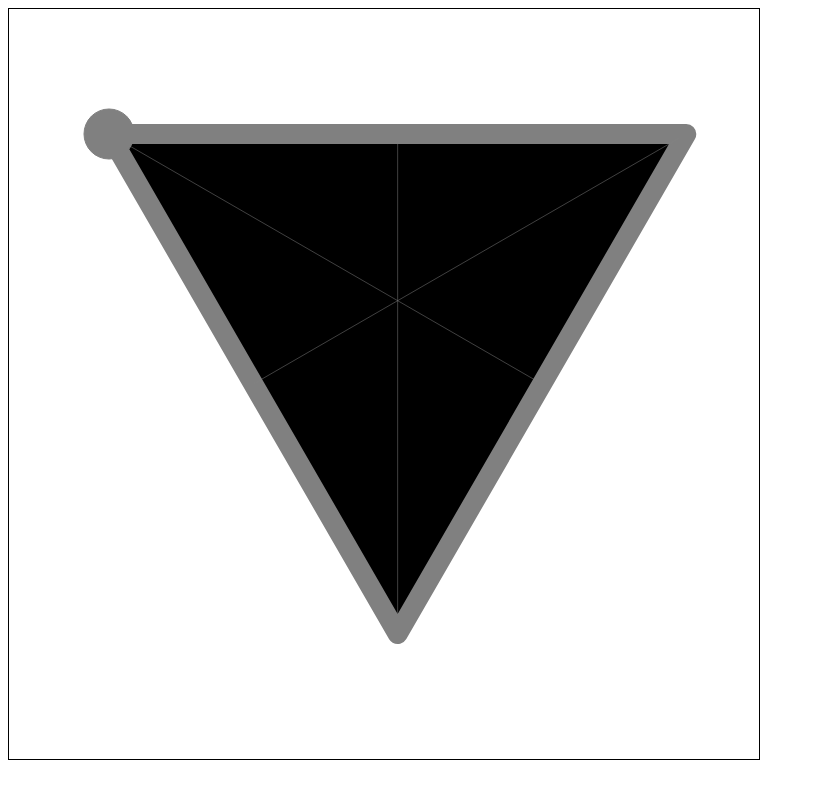
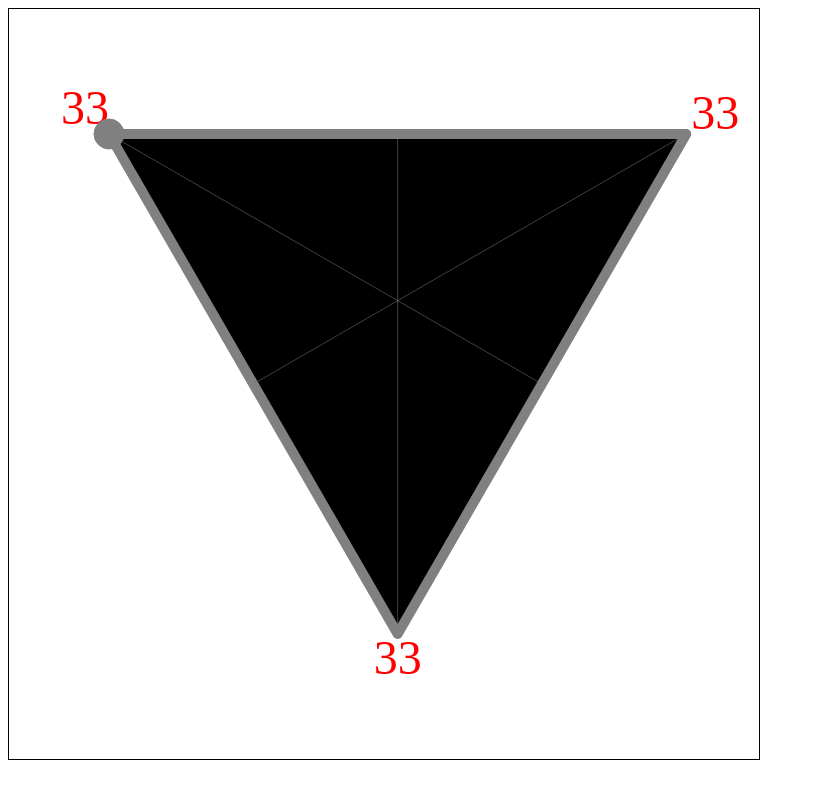
Before and after one commit to thedeveloloper/triangle-selector, a React (Create React App) app: page / in a window 1280 px wide. Shown: the whole page, without its empty margins (0-815 px from the left). Built offline with nearby package versions, Linux system fonts and the light colour scheme.

Commit message:
good stuff

```diff
--- a/src/TriangleSelector/Selector.js
+++ b/src/TriangleSelector/Selector.js
@@ -1,9 +1,12 @@
-import { useRef, useState } from "react";
-import { pointInTriangle } from "./math";
+import { useContext, useRef, useState } from "react";
+import { distanceToLine, pointInTriangle, sigmoid } from "./math";
 import "./Selector.css";
+import { TriangleSelectorContext } from "./TriangleSelectorContext";
 
 function Selector({ ...props }) {
   const { points, offset } = props;
+
+  const { setValues } = useContext(TriangleSelectorContext);
 
   const [position, setPosition] = useState({
     x: offset.x,
@@ -25,14 +28,19 @@ function Selector({ ...props }) {
         xOffset: position.x - xDiff - offset.x,
         yOffset: position.y - yDiff - offset.y,
       };
-      console.log({
-        x: mouseLocation.xOffset,
-        y: mouseLocation.yOffset,
-        inTriangle: pointInTriangle(...points, {
-          x: mouseLocation.x,
-          y: mouseLocation.y,
-        }),
+
+      setValues({
+        a: Math.round(
+          sigmoid(distanceToLine(points[0], points[1], position), 0, 500) * 100
+        ),
+        b: Math.round(
+          sigmoid(distanceToLine(points[1], points[2], position), 0, 500) * 100
+        ),
+        c: Math.round(
+          sigmoid(distanceToLine(points[2], points[0], position), 0, 500) * 100
+        ),
       });
+
       return mouseLocation;
     });
   });
@@ -61,7 +69,7 @@ function Selector({ ...props }) {
       <circle
         cx={position.x}
         cy={position.y}
-        r={25}
+        r={15}
         fill="grey"
         stroke="grey"
         strokeWidth="1"
--- a/src/TriangleSelector/Triangle.css
+++ b/src/TriangleSelector/Triangle.css
@@ -1,9 +1,5 @@
-.svg-triangle {
-  /*   border: 1px solid gray; */
-}
-
 .svg-triangle path {
-  stroke-width: 20;
+  stroke-width: 10;
   stroke: grey;
   stroke-linejoin: round;
   stroke-linecap: round;
--- a/src/TriangleSelector/Triangle.js
+++ b/src/TriangleSelector/Triangle.js
@@ -1,7 +1,13 @@
+import { useContext } from "react";
 import "./Triangle.css";
+import { TriangleSelectorContext } from "./TriangleSelectorContext";
 
 function Triangle({ children, ...props }) {
   const { points, midpoints } = props;
+
+  const { values } = useContext(TriangleSelectorContext);
+
+  console.log(values);
 
   return (
     <svg
@@ -17,6 +23,32 @@ function Triangle({ children, ...props }) {
           .map((coord) => Object.values(coord).join(","))
           .join(" ")} z`}
       />
+
+      <text
+        x={points[2].x - 24}
+        y={points[2].y + 40}
+        fontSize="3em"
+        style={{ fill: "red" }}
+      >
+        {values.a}
+      </text>
+      <text
+        x={points[0].x - 48}
+        y={points[0].y - 10}
+        fontSize="3em"
+        style={{ fill: "red" }}
+      >
+        {values.b}
+      </text>
+      <text
+        x={points[1].x + 5}
+        y={points[1].y - 5}
+        fontSize="3em"
+        style={{ fill: "red" }}
+      >
+        {values.c}
+      </text>
+
       {[...Array(3)].map((_, i) => (
         <line
           key={i}
--- a/src/TriangleSelector/TriangleSelector.js
+++ b/src/TriangleSelector/TriangleSelector.js
@@ -1,6 +1,7 @@
 import { calculateMidpoint } from "./math";
 import Selector from "./Selector";
 import Triangle from "./Triangle";
+import { TriangleSelectorContextProvider } from "./TriangleSelectorContext";
 
 function TriangleSelector() {
   const scale = 5;
@@ -22,12 +23,12 @@ function TriangleSelector() {
     midpoints.push({ x: midpoint[0], y: midpoint[1] });
   }
 
-  console.log(midpoints);
-
   return (
-    <Triangle points={points} midpoints={midpoints}>
-      <Selector points={points} offset={offset} />
-    </Triangle>
+    <TriangleSelectorContextProvider>
+      <Triangle points={points} midpoints={midpoints}>
+        <Selector points={points} offset={offset} />
+      </Triangle>
+    </TriangleSelectorContextProvider>
   );
 }
 
--- /dev/null
+++ b/src/TriangleSelector/TriangleSelectorContext.js
@@ -0,0 +1,14 @@
+import { createContext, useState } from "react";
+
+const TriangleSelectorContext = createContext({});
+
+const TriangleSelectorContextProvider = ({ children }) => {
+  const [values, setValues] = useState({ a: 33, b: 33, c: 33 });
+  return (
+    <TriangleSelectorContext.Provider value={{ values, setValues }}>
+      {children}
+    </TriangleSelectorContext.Provider>
+  );
+};
+
+export { TriangleSelectorContext, TriangleSelectorContextProvider };
--- a/src/TriangleSelector/math.js
+++ b/src/TriangleSelector/math.js
@@ -14,4 +14,16 @@ function pointInTriangle(a, b, c, p) {
   return w1 >= 0 && w2 >= 0 && w1 + w2 <= 1;
 }
 
-export { calculateMidpoint, pointInTriangle };
+function sigmoid(value, min = 0, max = 100) {
+  return (value - min) / (max - min);
+}
+
+function distanceToLine(a, b, p) {
+  const s1 = -b.y + a.y;
+  const s2 = b.x - a.x;
+  return (
+    Math.abs((p.x - a.x) * s1 + (p.y - a.y) * s2) / Math.sqrt(s1 * s1 + s2 * s2)
+  );
+}
+
+export { calculateMidpoint, pointInTriangle, distanceToLine, sigmoid };
--- a/src/TriangleSelector/sigmoid.ts
+++ /dev/null
@@ -1,5 +0,0 @@
-function sigmoid(value: number, min: number = 0, max: number = 100) {
-  return (value - min) / (max - min);
-}
-
-export default sigmoid;
```
